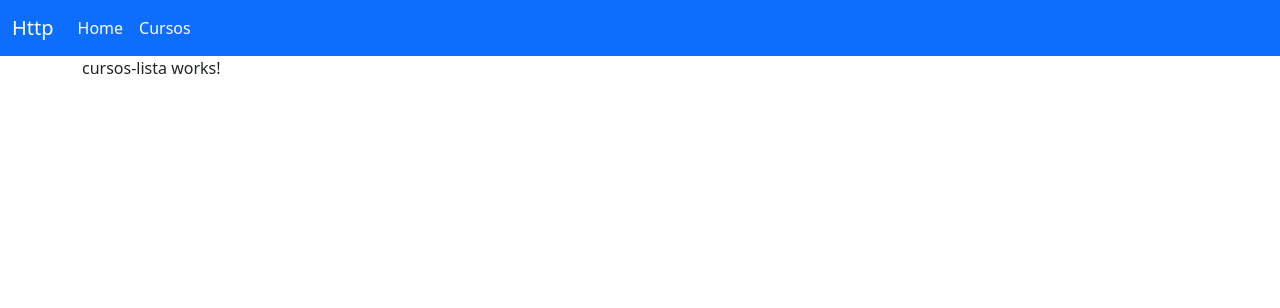
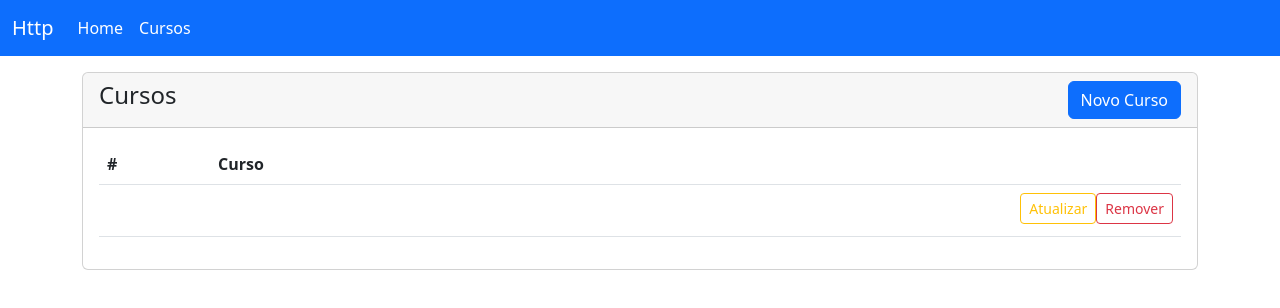
Before and after one commit to Marquesjob/treinando-http-requests, an Angular app: page /cursos in a window 1280 px wide. Shown: the top 308 px of the page. Built offline with nearby package versions, Linux system fonts and the light colour scheme.

Commit message:
feat: table with buttons  //  courses module

```diff
--- a/src/app/cursos/cursos-lista/cursos-lista.component.html
+++ b/src/app/cursos/cursos-lista/cursos-lista.component.html
@@ -1 +1,41 @@
-<p>cursos-lista works!</p>
+<div class="card mt-3">
+    <div class="card-header">
+        <div class="float-start">
+            <h4>Cursos</h4>
+        </div>
+        <div class="float-end">
+            <button type="button" class="btn btn-primary">Novo Curso</button>
+        </div>
+    </div>
+
+    <div class="card-body">
+        <table class="table table-hover">
+            <thead>
+              <tr>
+                <th>#</th>
+                <th>Curso</th>
+                <th></th>
+              </tr>
+            </thead>
+            <tbody>
+              <tr>
+                <td></td>
+                <td></td>
+                <td>
+                  <span class="float-end">
+                    <button class="btn btn-outline-warning mb-1 btn-sm">
+                      Atualizar
+                    </button>
+
+                    <button class="btn btn-outline-danger mb-1 btn-sm">
+                      Remover
+                    </button>
+                  </span>
+                </td>
+              </tr>
+            </tbody>
+          </table>
+
+    </div>
+
+</div>
```
